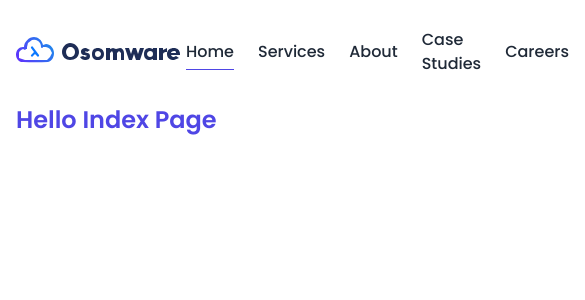
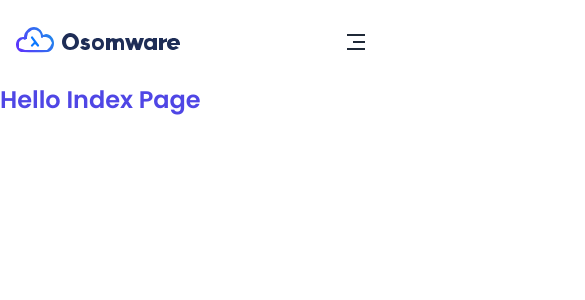
Before and after one commit to acatzk/osomware, a Next.js app: page / in a window 390 px wide. Shown: the top 300 px of the page, 585 px wide, since content can reach past the window. Built offline with nearby package versions, Linux system fonts and the light colour scheme.

Commit message:
feat: header menu toggle (#2)

```diff
--- a/package.json
+++ b/package.json
@@ -8,7 +8,9 @@
     "start": "next start"
   },
   "dependencies": {
+    "@headlessui/react": "^0.3.1",
     "autoprefixer": "^10.2.5",
+    "framer-motion": "^3.10.0",
     "next": "10.0.7",
     "next-google-fonts": "^2.0.0",
     "postcss": "^8.2.7",
--- a/src/components/NavBar.js
+++ b/src/components/NavBar.js
@@ -1,8 +1,12 @@
 import Link from 'next/link'
+import { useState } from 'react'
 import ActiveLink from './ActiveLink'
+import { motion } from 'framer-motion'
+import { Transition } from '@headlessui/react'
 
 export default function NavBar () {
 
+  const [isOpen, setIsOpen] = useState(false)
   const links = [
     {
       text: 'Home',
@@ -31,9 +35,85 @@ export default function NavBar () {
   ]
 
   return (
-    <header className="flex items-center justify-between py-7">
+    <header className="relative">
+      <div className="flex items-center justify-between py-6 px-4">
         <Link href="/">
           <a>
+            <Logo />
+          </a>
+        </Link>
+        <div>
+          <button
+            onClick={() => setIsOpen(!isOpen)}
+            className="block md:hidden p-1.5 rounded-full hover:bg-indigo-50 focus:bg-indigo-100 focus:text-indigo-600 transition ease-in-out duration-200 focus:outline-none">
+            <Menu />
+          </button>
+          <div className="hidden md:block">
+            <ul className="flex items-center space-x-6">
+              {links.map((link, i) => (
+                <li key={i}>
+                  <ActiveLink href={ link.to } current="border-indigo-600">
+                    <a className="font-medium border-b border-transparent hover:text-indigo-600 hover:border-indigo-600 py-1.5 transition ease-in-out duration-200">
+                      { link.text }
+                    </a>
+                  </ActiveLink>
+                </li>
+              ))}
+            </ul>
+          </div>
+        </div>
+      </div>
+
+      <Transition show={isOpen}>
+        <nav className="absolute top-0 inset-x-0 p-2 z-50">
+          <div className="shadow-lg rounded-lg">
+            <div className="bg-white shadow-sm rounded-lg pt-5 pb-8 px-5 space-y-7">
+              <div className="flex justify-between items-center">
+                <Link
+                  href="/"
+                  className="flex items-center space-x-2">
+                  <a>
+                    <Logo />
+                  </a>
+                </Link>
+                <div>
+                  <button
+                    onClick={() => setIsOpen(!isOpen)}
+                    className="text-gray-400 rounded-full p-1 focus:outline-none hover:bg-indigo-50 focus:bg-indigo-100 focus:text-indigo-500 transition ease-in-out duration-200">
+                    <Close />
+                  </button>
+                </div>
+              </div>
+              <nav>
+                <motion.ul
+                  static
+                  initial={{ height: 0, opacity: 0 }}
+                  animate={{ height: 'auto', opacity: 1 }}
+                  transition={{ duration: 0.15 }}
+                  className="flex flex-col space-x-0 space-y-3">
+                  {links.map((link, i) => (
+                    <li key={i}>
+                      <ActiveLink
+                        href={ link.to }
+                        current="text-indigo-600 bg-indigo-100">
+                        <a className="block pl-4 bg-gray-100 hover:bg-indigo-100 hover:text-indigo-600 font-medium py-2 rounded-lg transition ease-in-out duration-200">
+                          { link.text }
+                        </a>
+                      </ActiveLink>
+                    </li>
+                  ))}
+                </motion.ul>
+              </nav>
+            </div>
+          </div>
+        </nav>
+      </Transition>
+    </header>
+  )
+}
+
+const Logo = () => {
+  return (
     <svg width="170" height="31">
       <path
         d="M30 7l-3 1c-1-5-5-8-9-8C13 0 8 5 8 10H7c-4 0-7 3-7 8 0 3 2 6 5 7h2a347 347 0 0025 0c4-1 6-5 6-9 0-5-4-9-8-9zm1 16H9l-3-1-3-1v-5c0-2 2-3 4-4l2 1a2 2 0 001-1h1v-2l1-4 4-3a7 7 0 016 1c3 2 3 5 3 6a1 1 0 001 1 1 1 0 001-1h3a7 7 0 014 2l2 4-2 4c1 0 0 0 0 0l-3 3z"
@@ -53,21 +133,32 @@ export default function NavBar () {
         </linearGradient>
       </defs>
     </svg>
-        </a>
-      </Link>
-      <nav>
-        <ul className="flex items-center space-x-6">
-          {links.map((link, i) => (
-            <li key={i}>
-              <ActiveLink href={ link.to } current="border-indigo-600">
-                <a className="font-medium border-b border-transparent hover:text-indigo-600 hover:border-indigo-600 py-1.5 transition ease-in-out duration-200">
-                  { link.text }
-                </a>
-              </ActiveLink>
-            </li>
-          ))}
-        </ul>
-      </nav>
-    </header>
   )
 }
+
+const Menu = () => {
+  return (
+    <svg className="w-6  h-6 fill-current" xmlns="http://www.w3.org/2000/svg" viewBox="0 0 24 24">
+      <path fill="none" d="M0 0h24v24H0z" />
+      <path d="M3 4h18v2H3V4zm6 7h12v2H9v-2zm-6 7h18v2H3v-2z" />
+    </svg>
+  )
+}
+
+const Close = () => {
+  return (
+    <svg
+      className="w-6 h-6"
+      fill="none"
+      stroke="currentColor"
+      viewBox="0 0 24 24"
+      xmlns="http://www.w3.org/2000/svg">
+      <path
+        strokeLinecap="round"
+        strokeLinejoin="round"
+        strokeWidth="2"
+        d="M6 18L18 6M6 6l12 12">
+      </path>
+    </svg>
+  )
+}
--- a/src/layouts/default.js
+++ b/src/layouts/default.js
@@ -2,7 +2,7 @@ import NavBar from '~/components/NavBar'
 
 export default function Layout ({ children }) {
   return (
-    <div className="container mx-auto max-w-7xl w-full px-4">
+    <div className="container mx-auto max-w-7xl w-full">
       <NavBar />
       <main>
         { children }
```
Also changed, not shown: public/logo.svg (deleted), 1 other file (tests, documents, lock files or other folders). Lines whose indentation alone changed are shown as unchanged.
